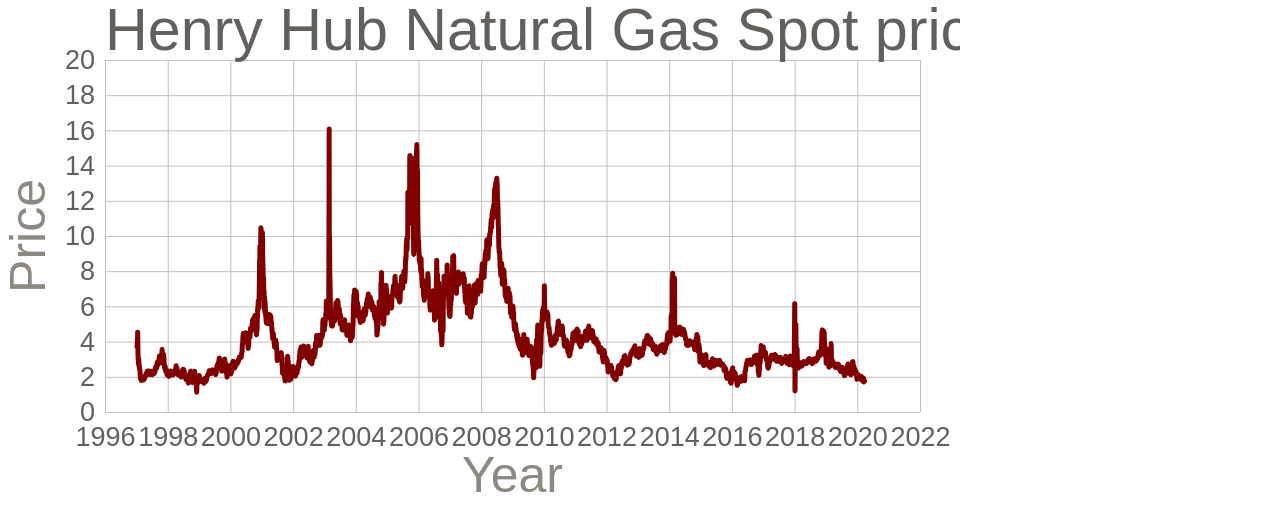
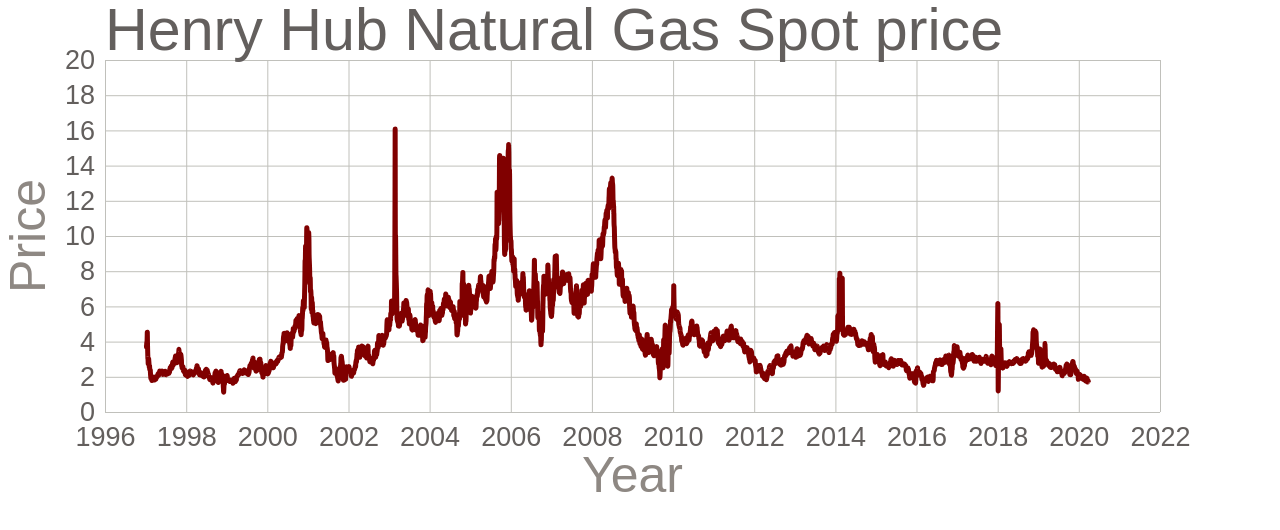
Before and after one commit to Bhumika0201/Bhumika0201.github.io, a plain HTML site: page index.html in a window 1280 px wide. Drawn offline with nearby package versions, Linux system fonts and the light colour scheme.

Commit message:
Changed width of svg

```diff
--- a/index.html
+++ b/index.html
@@ -6,7 +6,7 @@
     <script src="https://unpkg.com/d3@5.6.0/dist/d3.min.js"></script>
   </head>
   <body>
-    <svg width="960" height="500"></svg>
+    <svg width="1200" height="500"></svg>
     <script src="bundle.js"></script>
   </body>
 </html>
```
